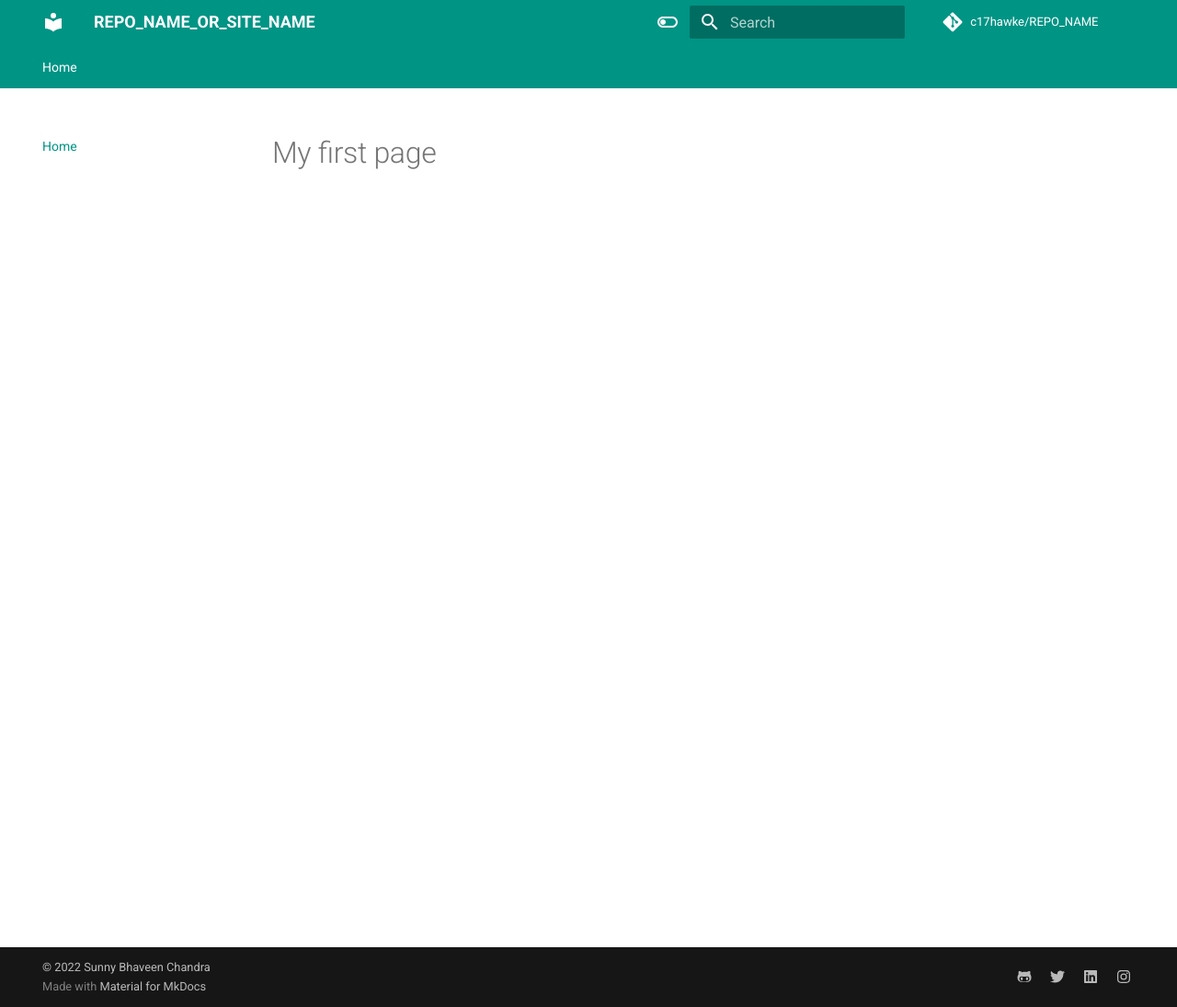
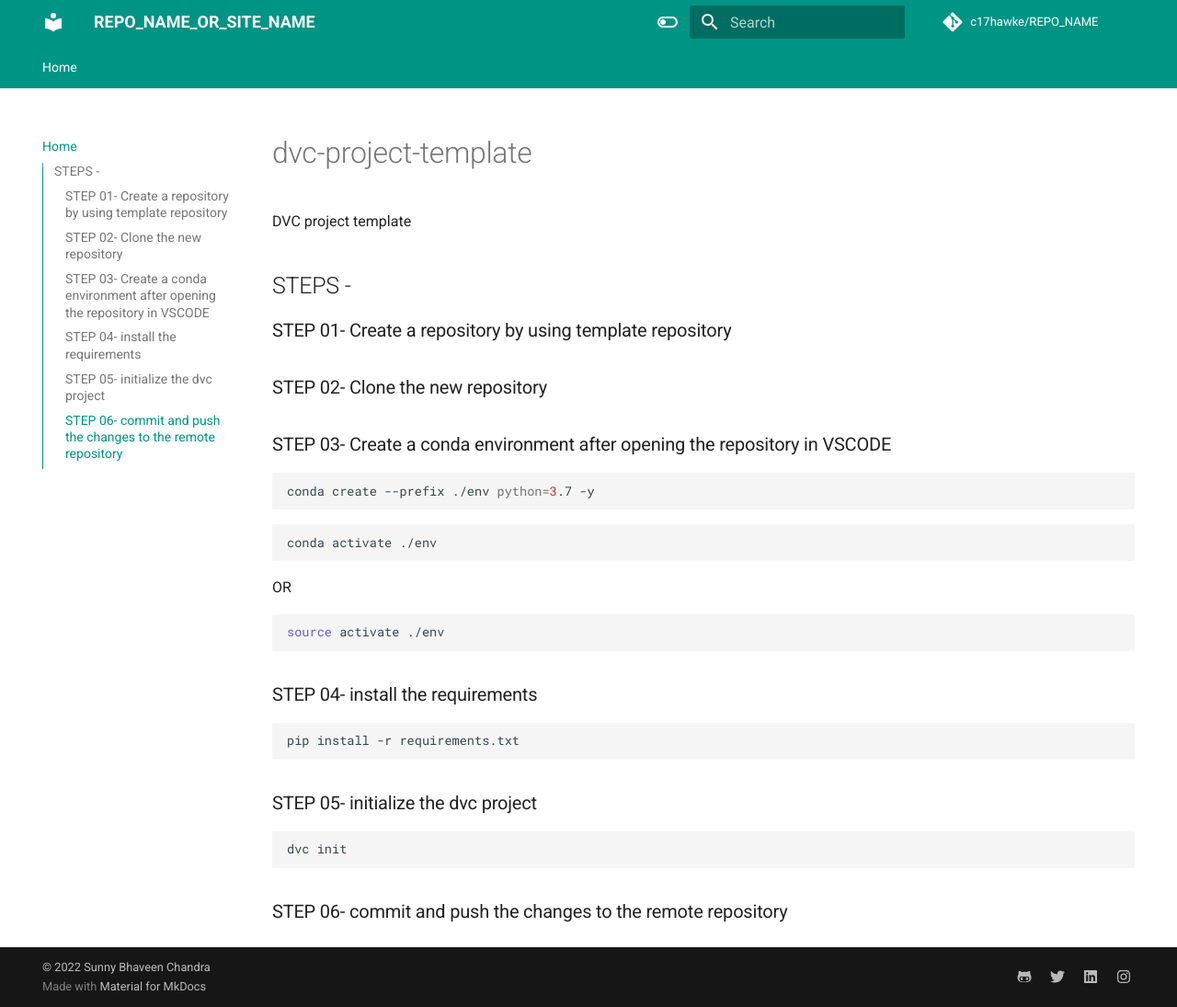
Before and after one commit to c17hawke/DVC-project-Docs-template, an MkDocs documentation site: the page built from docs/index.md, in a window 1280 px wide and 1095 px high. Shown: the whole window at 92% size. Built offline with MkDocs 1.6.1 and Material for MkDocs 9.7.7, drawn with Linux system fonts in a browser that asks for light colours; comment, search, counter and statistics services are not loaded.

Commit message:
updated index

````diff
--- a/docs/index.md
+++ b/docs/index.md
@@ -1 +1,34 @@
-# My first page
+# dvc-project-template
+DVC project template
+
+## STEPS -
+
+### STEP 01- Create a repository by using template repository
+
+### STEP 02- Clone the new repository
+
+### STEP 03- Create a conda environment after opening the repository in VSCODE
+
+```bash
+conda create --prefix ./env python=3.7 -y
+```
+
+```bash
+conda activate ./env
+```
+OR
+```bash
+source activate ./env
+```
+
+### STEP 04- install the requirements
+```bash
+pip install -r requirements.txt
+```
+
+### STEP 05- initialize the dvc project
+```bash
+dvc init
+```
+
+### STEP 06- commit and push the changes to the remote repository
````
